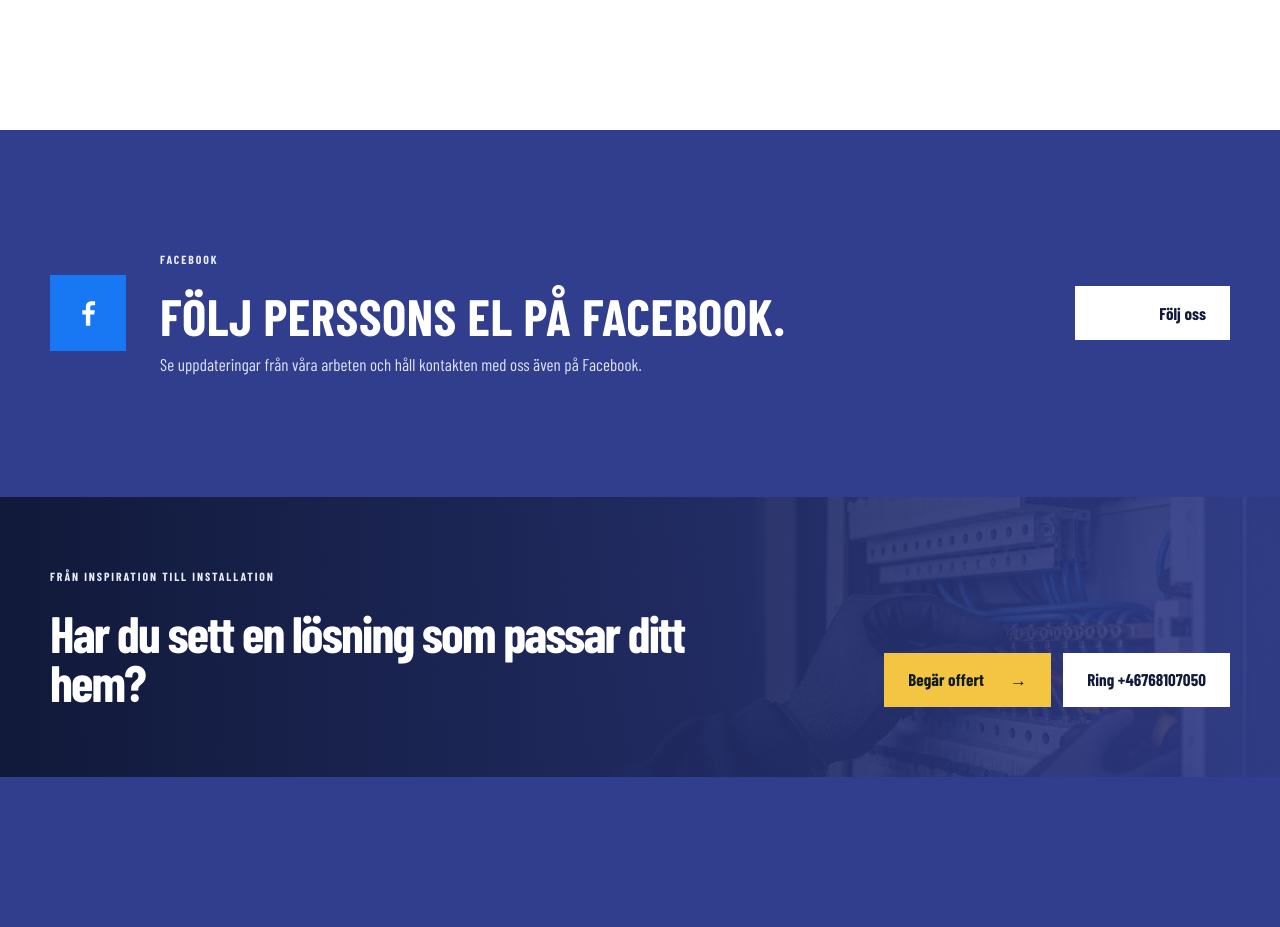
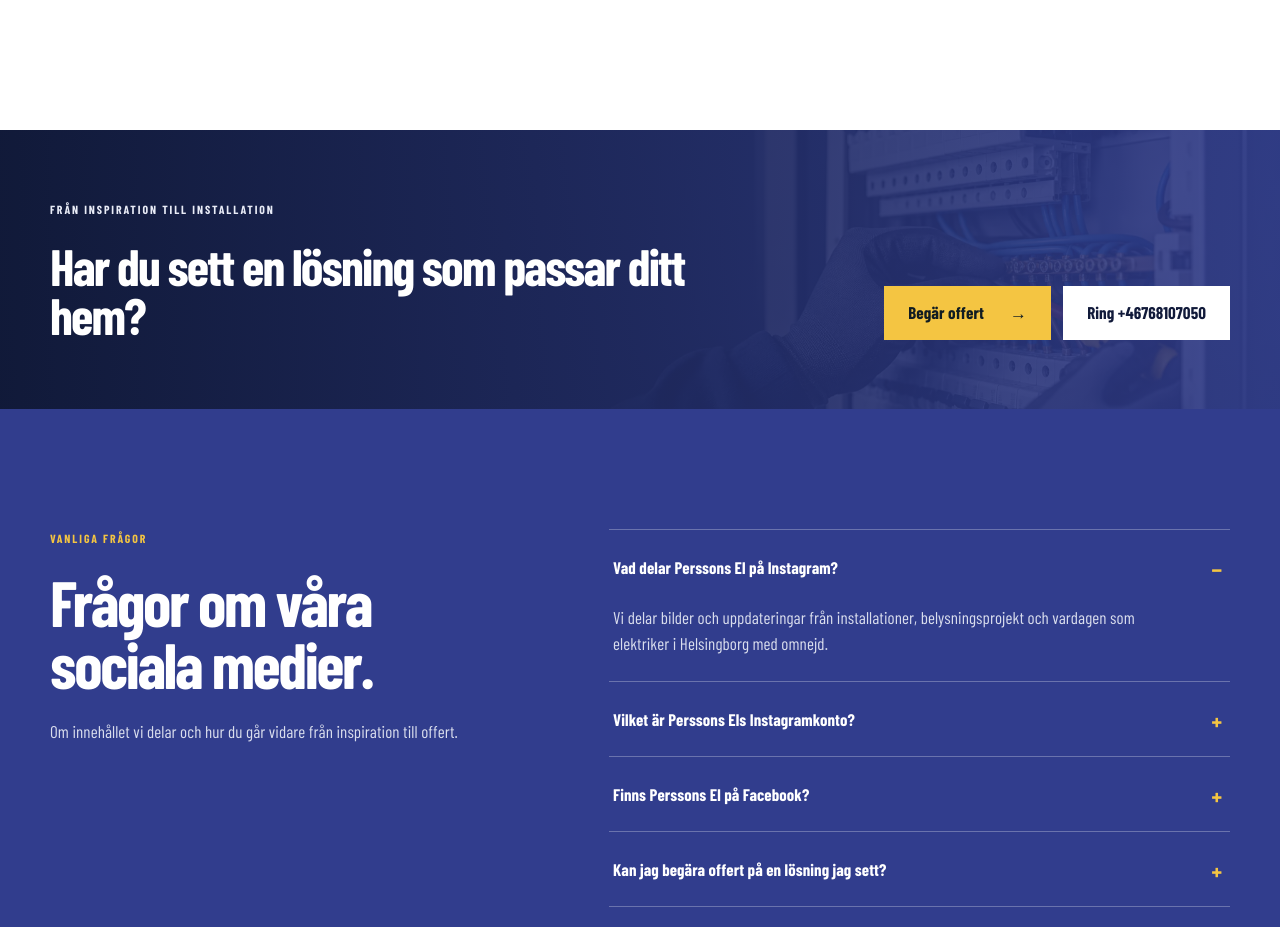
Before and after one commit to salmanizhar/persons-el, a Next.js app: page /sociala-medier in a window 1280 px wide. Shown: the part 1420-2347 px from the top of the page. Built offline with nearby package versions, Linux system fonts and the light colour scheme; no server answers; a web font is replaced by a local one.

Commit message:
feat: Remove Facebook section from social media page for updated content focus

```diff
--- a/src/app/globals.css
+++ b/src/app/globals.css
@@ -2747,47 +2747,3 @@
   stroke: currentColor;
   stroke-width: 1.8;
 }
-
-/* Facebook presence replacing the former project destination. */
-.facebook-section {
-  background: var(--blue);
-  color: #fff;
-}
-.facebook-panel {
-  display: grid;
-  grid-template-columns: auto minmax(0, 1fr) auto;
-  align-items: center;
-  gap: 34px;
-}
-.facebook-panel-icon {
-  display: grid;
-  place-items: center;
-  width: 76px;
-  height: 76px;
-  background: #1877f2;
-}
-.facebook-panel-icon svg,
-.facebook-panel .button svg {
-  width: 34px;
-  height: 34px;
-  color: #fff;
-}
-.facebook-panel h2 {
-  margin: 4px 0 10px;
-  font-size: clamp(2.5rem, 4vw, 4.4rem);
-  line-height: 0.95;
-  text-transform: uppercase;
-}
-.facebook-panel p:not(.eyebrow) {
-  max-width: 620px;
-  margin: 0;
-  color: #dfe3f4;
-}
-@media (max-width: 700px) {
-  .facebook-panel {
-    grid-template-columns: 1fr;
-  }
-  .facebook-panel .button {
-    width: 100%;
-  }
-}
--- a/src/app/sociala-medier/page.tsx
+++ b/src/app/sociala-medier/page.tsx
@@ -3,7 +3,7 @@
 import Link from "next/link";
 import { FaqSection } from "@/components/faq-section";
 import { InstagramCarousel } from "@/components/instagram-carousel";
-import { FacebookIcon, InstagramIcon } from "@/components/icons";
+import { InstagramIcon } from "@/components/icons";
 import { faqContent } from "@/lib/faq";
 import { getInstagramPosts } from "@/lib/instagram";
 import { site } from "@/lib/site";
@@ -72,34 +72,6 @@
         <InstagramCarousel posts={posts} />
       </section>
 
-      <section
-        className="section facebook-section"
-        aria-labelledby="facebook-title"
-      >
-        <div className="shell facebook-panel">
-          <div className="facebook-panel-icon">
-            <FacebookIcon />
-          </div>
-          <div>
-            <p className="eyebrow light">Facebook</p>
-            <h2 id="facebook-title">Följ Perssons El på Facebook.</h2>
-            <p>
-              Se uppdateringar från våra arbeten och håll kontakten med oss även
-              på Facebook.
-            </p>
-          </div>
-          {site.facebookUrl ? (
-            <a
-              className="button button-light"
-              href={site.facebookUrl}
-              target="_blank"
-              rel="noreferrer"
-            >
-              <FacebookIcon /> Följ oss
-            </a>
-          ) : null}
-        </div>
-      </section>
       <section className="conversion-banner">
         <div className="shell">
           <div>
```
